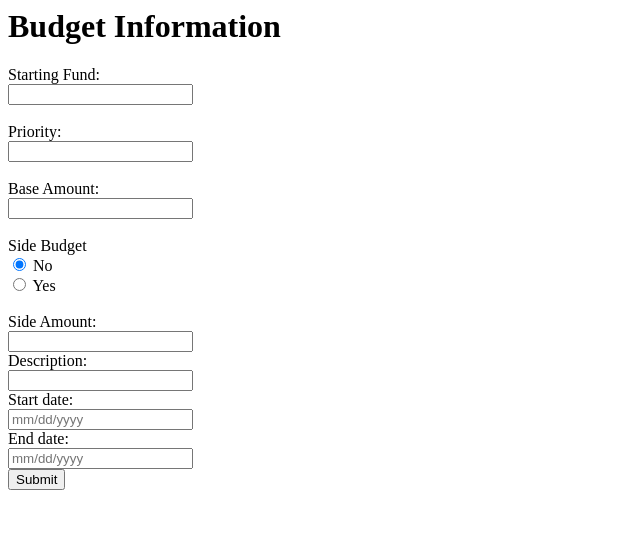
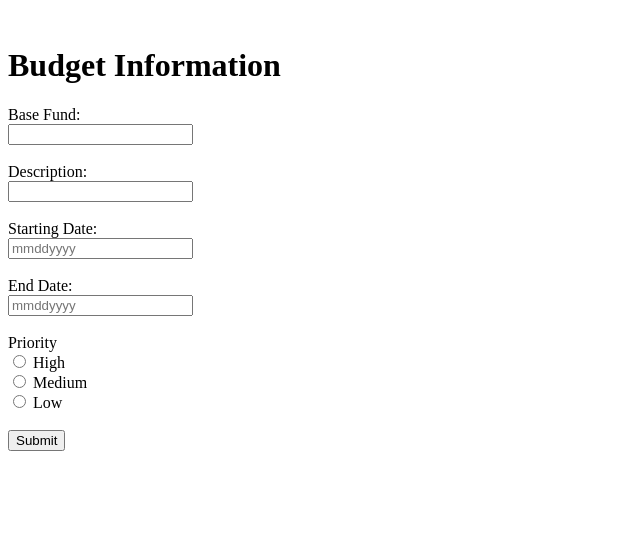
Before and after one commit to jcigama/final-project, a PHP site: page /views/budget.html in a window 1280 px wide. Shown: the top 543 px of the page, without its empty margins (0-640 px from the left). Run offline with PHP 8.4, Linux system fonts and the light colour scheme.

Commit message:
added classes and reworked budget page

```diff
--- a/views/budget.html
+++ b/views/budget.html
@@ -1,70 +1,57 @@
 <include href="views/header.html"></include>
     <body>
         <div class="container">
+            <br>
             <h1>Budget Information</h1>
-            <form action="budgetSummary" method="post">
+            <form action="#" method="post">
+
                 <div class="form-group">
-                    <label for="funds">Starting Fund:<br></label>
-                    <input type="number" class="form-control pl-2" id="funds" name="funds">
+                    <label for="baseFunds">Base Fund:<br></label>
+                    <input type="number" class="form-control pl-2" id="baseFunds" name="baseFunds">
                 </div>
-
                 <br>
 
                 <div class="form-group">
-                    <label for="priority">Priority: <br></label>
-                    <input type="text" class="form-control pl-2" id="priority" name="priority" >
+                    <label for="description">Description:<br></label>
+                    <input type="text" class="form-control pl-2" id="description" name="description">
                 </div>
-
                 <br>
 
                 <div class="form-group">
-                    <label for="amount">Base Amount: <br></label>
-                    <input type="number" class="form-control pl-2" id="" name="amount" >
+                    <label for="startDate">Starting Date:<br></label>
+                    <input type="number" class="form-control pl-2" id="startDate" name="startDate" placeholder="mmddyyyy">
                 </div>
-
                 <br>
 
-                <label>Side Budget</label>
+                <div class="form-group">
+                    <label for="endDate">End Date:<br></label>
+                    <input type="number" class="form-control pl-2" id="endDate" name="endDate" placeholder="mmddyyyy">
+                </div>
+                <br>
 
+                <label>Priority</label>
                 <div class="form-check">
-                    <input class="form-check-input" type="radio" name="sideBudget" id="yes" value="option1" checked>
-                    <label class="form-check-label" for="yes">
-                        No
+                    <input class="form-check-input" type="radio" name="priority" id="gridRadios1" value="high">
+                    <label class="form-check-label" for="gridRadios1">
+                        High
                     </label>
                 </div>
                 <div class="form-check">
-                    <input class="form-check-input" type="radio" name="sideBudget" id="no" value="option2">
-                    <label class="form-check-label" for="no">
-                        Yes
+                    <input class="form-check-input" type="radio" name="priority" id="gridRadios2" value="medium">
+                    <label class="form-check-label" for="gridRadios2">
+                        Medium
                     </label>
                 </div>
-
+                <div class="form-check disabled">
+                    <input class="form-check-input" type="radio" name="priority" id="gridRadios3" value="low">
+                    <label class="form-check-label" for="gridRadios3">
+                        Low
+                    </label>
+                </div>
                 <br>
 
-                <div class="form-group">
-                    <label for="amount">Side Amount: <br></label>
-                    <input type="number" class="form-control pl-2" id="amount" name="amount">
-                </div>
-
-
-                <div class="form-group">
-                    <label for="description">Description: <br></label>
-                    <input type="text" class="form-control pl-2" id="description" name="date" value="">
-                </div>
-
-                <div class="form-group">
-                    <label for="startDate">Start date: <br></label>
-                    <input type="text" class="form-control pl-2" id="startDate" name="startDate" placeholder="mm/dd/yyyy" value="">
-                </div>
-
-                <div class="form-group">
-                    <label for="endDate">End date: <br></label>
-                    <input type="text" class="form-control pl-2" id="endDate" name="endDate" placeholder="mm/dd/yyyy" value="">
-                </div>
-
                 <button type="submit" class="btn btn-primary">Submit</button>
-
-                <br><br><br><br>
+                <br><br>
             </form>
         </div>
     </body>
```
Also changed, not shown: classes/budget.php (+79 -23 lines), index.php (+26 -3 lines).
